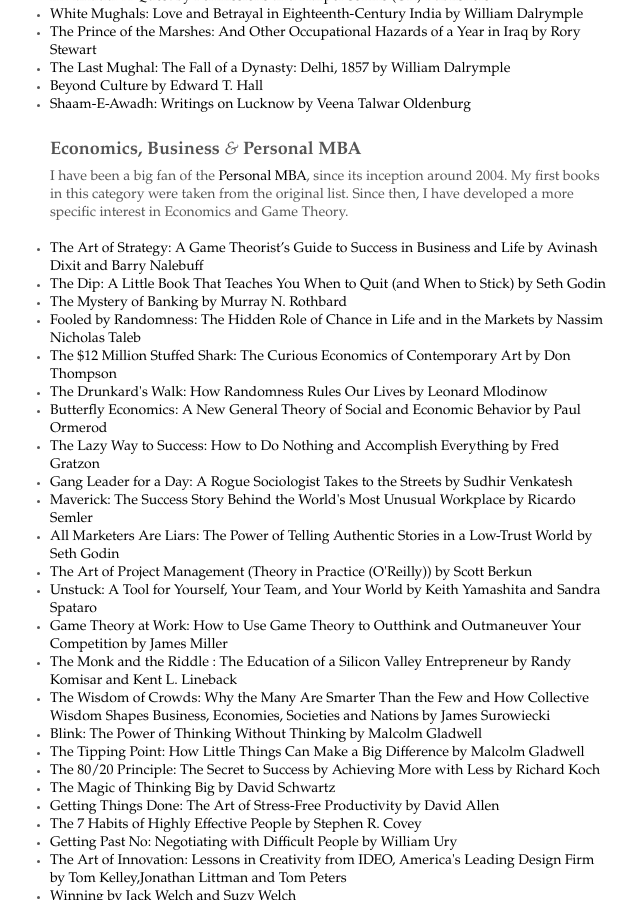
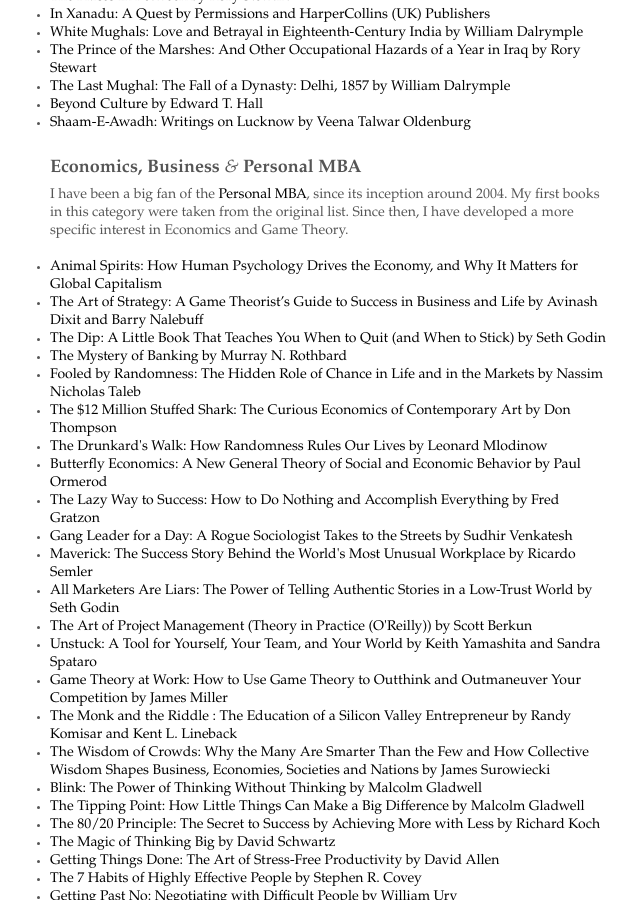
Before and after one commit to deepakjois/website, a Jekyll site: the page built from books/index.html, in a window 1280 px wide and 900 px high, scrolled down 4335 px. Shown: the whole window, without its empty margins (310-950 px from the left). Built offline with Jekyll 4.4.1, drawn with Linux system fonts in a browser that asks for light colours; some of the changed text lies outside the part shown.

Commit message:
Adding books read

```diff
--- a/_includes/books_read.html
+++ b/_includes/books_read.html
@@ -77,6 +77,7 @@
 <h3>Other Fiction</h3>
 
 <ul id="fiction-other">
+  <li class="in_2009"><a href="http://www.amazon.com/Yacoubian-Building-Alaa-Al-Aswany/dp/9774248627">The Yacoubian Building by Alaa Al Aswany</a></li>
   <li class="in_2009"><a href="http://www.amazon.com/Leaving-Tangier-Tahar-Ben-Jelloun/dp/0143114654">Leaving Tangier by  Tahar Ben Jelloun</a></li>
   <li class="pre_2009"><a href="http://www.amazon.com/Finder-Novel-Colin-Harrison/dp/0374299498%3FSubscriptionId%3D1KWW0ZZBXM2H44SQVD02%26tag%3Dws%26linkCode%3Dxm2%26camp%3D2025%26creative%3D165953%26creativeASIN%3D0374299498">The Finder: A Novel by Colin Harrison</a></li>
   <li class="pre_2009"><a href="http://www.amazon.com/Netherland-Novel-Joseph-ONeill/dp/0307377040%3FSubscriptionId%3D1KWW0ZZBXM2H44SQVD02%26tag%3Dws%26linkCode%3Dxm2%26camp%3D2025%26creative%3D165953%26creativeASIN%3D0307377040">Netherland: A Novel by Joseph O'Neill</a></li>
@@ -210,6 +211,7 @@
 Economics and Game Theory.</p>
 
 <ul id="non-fiction-economics">
+  <li class="in_2009"><a href="http://www.amazon.com/Animal-Spirits-Psychology-Economy-Capitalism/dp/0691142335">Animal Spirits: How Human Psychology Drives the Economy, and Why It Matters for Global Capitalism</a></li>
   <li class="in_2009"><a href="http://amazon.com/dp/0393062430">The Art of Strategy: A Game Theorist’s Guide to Success in Business and Life by Avinash Dixit and Barry Nalebuff</a></li>
   <li class="pre_2009"><a href="http://www.amazon.com/Dip-Little-Book-Teaches-Stick/dp/1591841666%3FSubscriptionId%3D1KWW0ZZBXM2H44SQVD02%26tag%3Dws%26linkCode%3Dxm2%26camp%3D2025%26creative%3D165953%26creativeASIN%3D1591841666">The Dip: A Little Book That Teaches You When to Quit (and When to Stick) by Seth Godin</a></li>
   <li class="pre_2009"><a href="http://www.amazon.com/Mystery-Banking-Murray-N-Rothbard/dp/0943940044%3FSubscriptionId%3D1KWW0ZZBXM2H44SQVD02%26tag%3Dws%26linkCode%3Dxm2%26camp%3D2025%26creative%3D165953%26creativeASIN%3D0943940044">The Mystery of Banking by Murray N. Rothbard</a></li>
```
